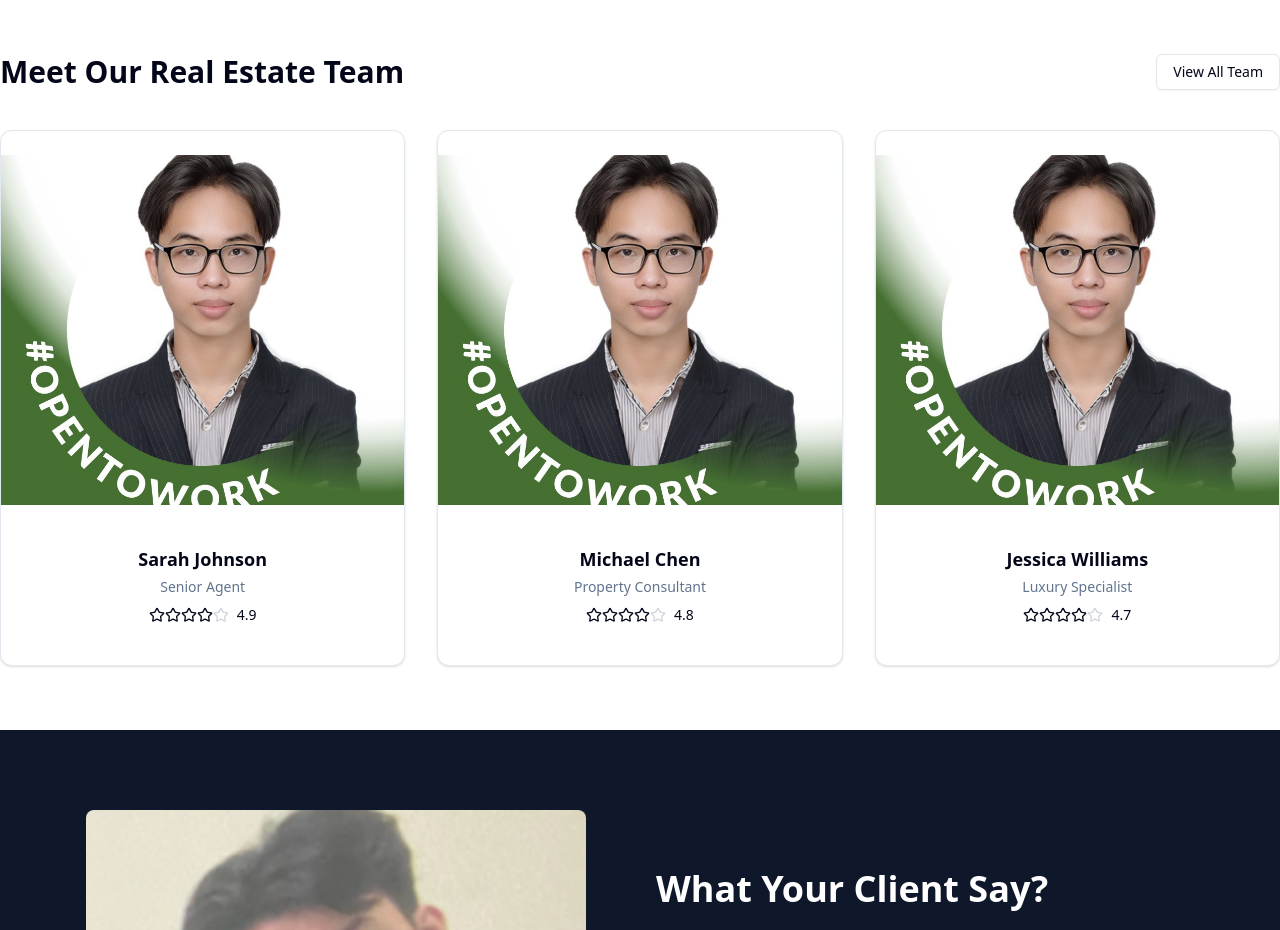
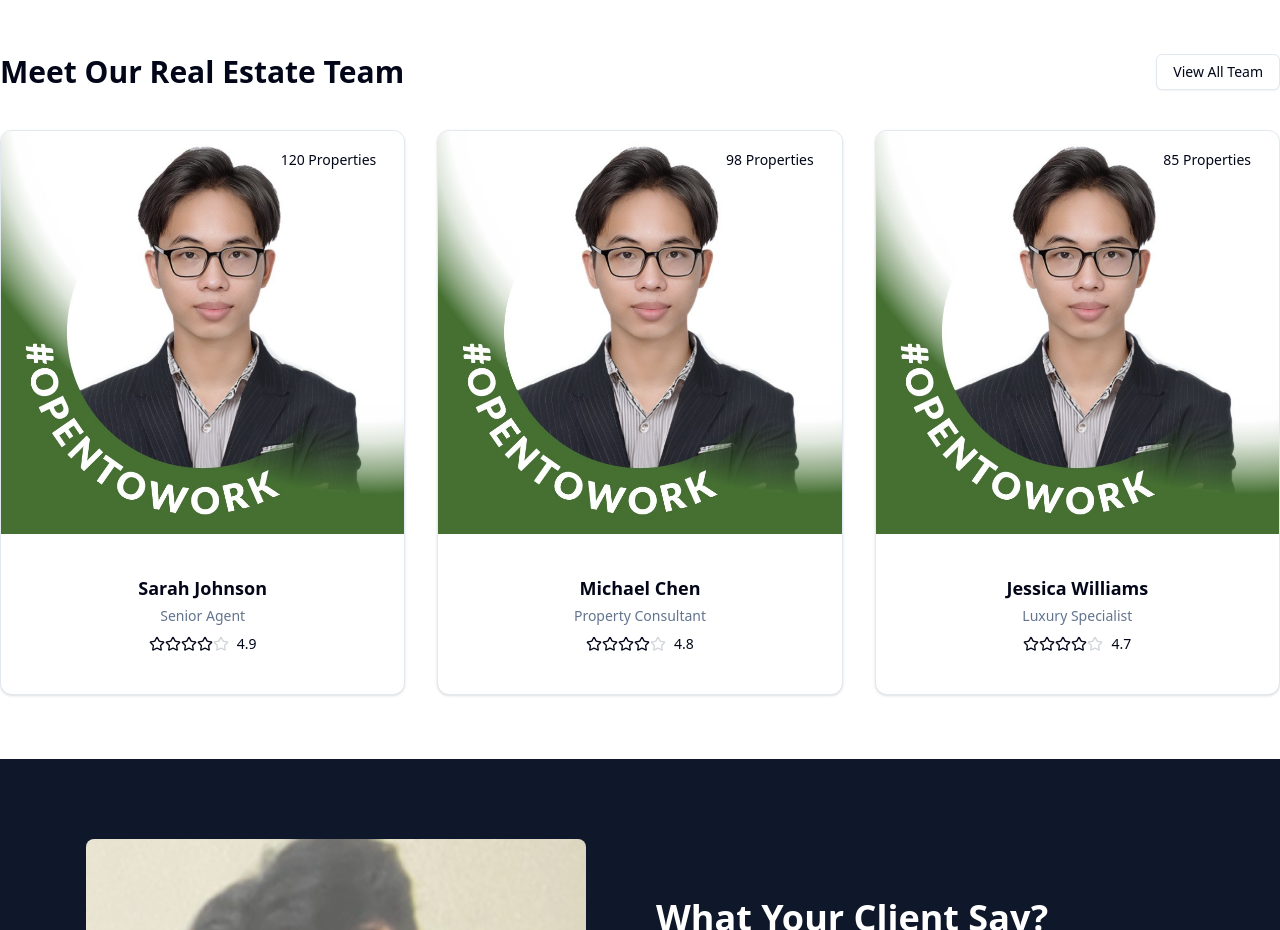
Before and after one commit to man0405/chuyen-de-fe, a Next.js app: page / in a window 1280 px wide. Shown: the part 3160-4090 px from the top of the page. Built offline with nearby package versions, Linux system fonts and the light colour scheme.

Commit message:
feat: enhance TeamMember component with button and styling adjustments

```diff
--- a/src/components/homepage/TeamMember.tsx
+++ b/src/components/homepage/TeamMember.tsx
@@ -1,6 +1,7 @@
 import Image from "next/image"
 import { Card, CardContent } from "@/components/ui/card"
 import { Star, Phone } from "lucide-react"
+import { Button } from "../ui/button"
 
 interface TeamMemberProps {
     name: string
@@ -12,24 +13,25 @@ interface TeamMemberProps {
 
 export default function TeamMember({ name, role, image, rating, properties }: TeamMemberProps) {
     return (
-        <Card className="overflow-hidden group">
-            <div className="relative">
+        <Card className="overflow-hidden group pt-0">
+            <div className="relative ">
                 <Image
+
                     src={image || "/placeholder.svg"}
                     alt={name}
                     width={300}
                     height={400}
-                    className="w-full h-[350px] object-cover"
+                    className="w-full   object-cover"
                 />
                 <div className="absolute inset-0 bg-gradient-to-t from-black/70 to-transparent opacity-0 group-hover:opacity-100 transition-opacity duration-300 flex items-end">
-                    <div className="p-6 w-full">
-                        <button className="bg-orange text-white w-full py-2 rounded-md flex items-center justify-center">
+                    <div className=" w-full">
+                        <Button variant={"secondary"} className="w-full  flex items-center justify-center">
                             <Phone className="h-4 w-4 mr-2" /> Contact Agent
-                        </button>
+                        </Button>
                     </div>
                 </div>
                 <div className="absolute top-4 right-4">
-                    <span className="bg-orange text-white px-3 py-1 rounded-full text-sm">{properties} Properties</span>
+                    <span className=" px-3 py-1 rounded-full text-sm">{properties} Properties</span>
                 </div>
             </div>
 
```
